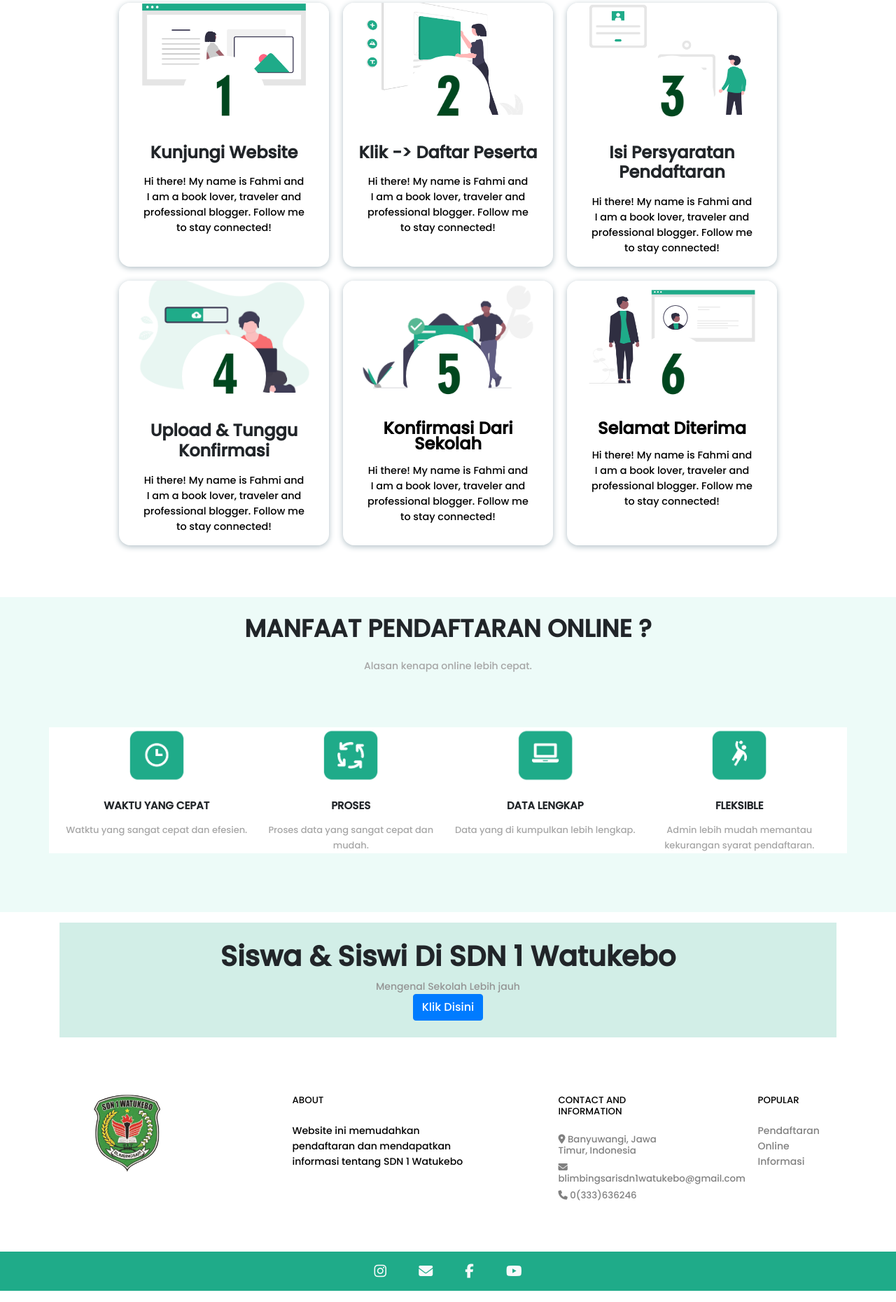
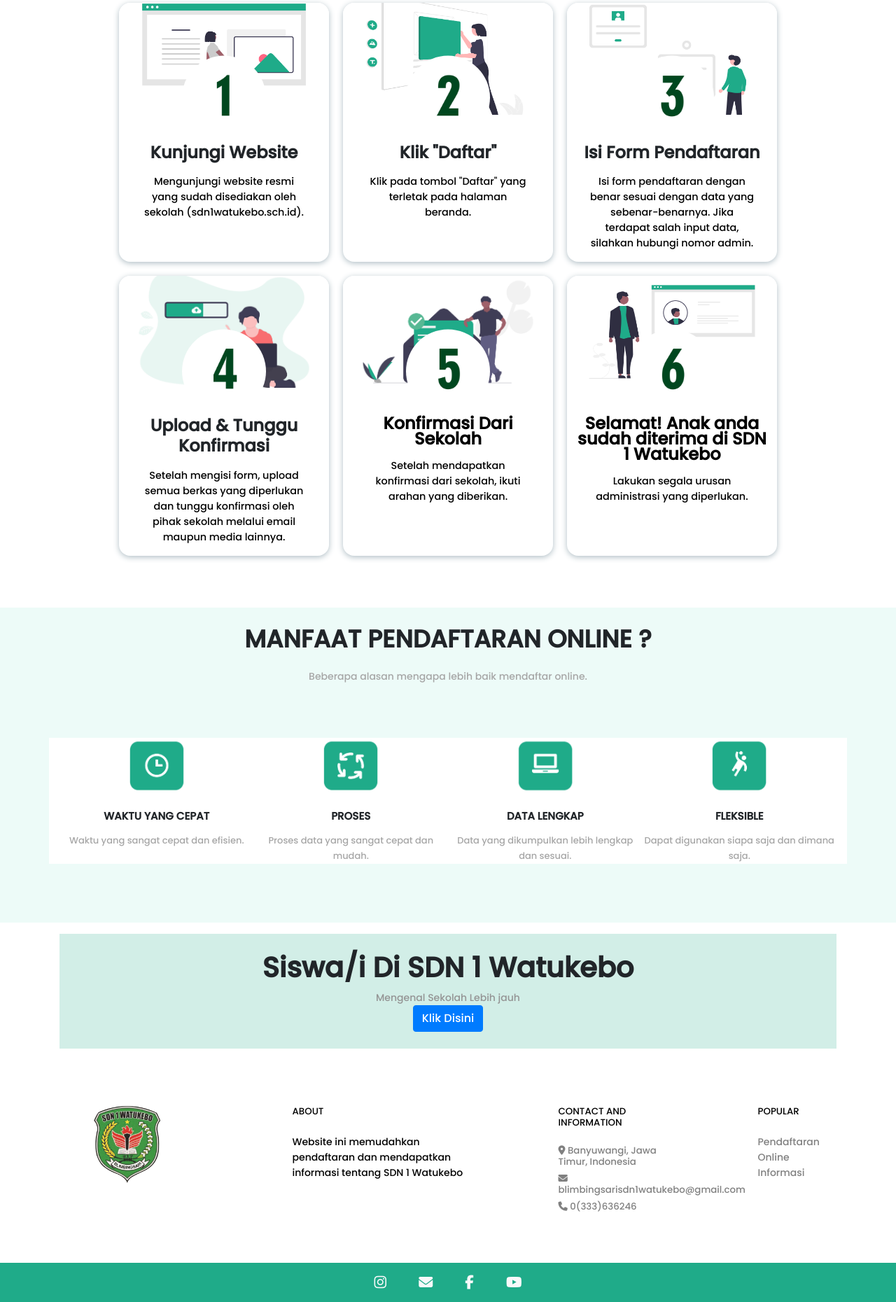
Before and after one commit to BC07/SDN-1-Watukebo, a Laravel app: page /informasi in a window 1280 px wide. Shown: the part 691-2551 px from the top of the page at 70% size. Run offline with Laravel 8, Linux system fonts and the light colour scheme; some libraries are stand-ins or nearby versions.

Commit message:
edit informasi tutorial

```diff
--- a/resources/views/informasi.blade.php
+++ b/resources/views/informasi.blade.php
@@ -23,26 +23,26 @@
                 <div class='banner-img1'></div>
                 <img src="{{ asset('assets/img/1.jpg') }}" alt='profile image' class="profile-img">
                 <h1 class="container name">Kunjungi Website</h1>
-          <p class="description">Hi there! My name is Fahmi and I am a book lover, traveler and professional blogger.
-            Follow me to stay connected!</p>
+                <p class="description">Mengunjungi website resmi yang sudah disediakan
+                    oleh sekolah (sdn1watukebo.sch.id).</p>
                 <!-- <button class='btn'>Follow</button> -->
             </div>
 
             <div class=" tutorial b">
                 <div class='banner-img2'></div>
                 <img src="{{ asset('assets/img/2.jpg') }}" alt='profile image' class="profile-img">
-          <h1 class="container name">Klik -> Daftar Peserta</h1>
-          <p class="description">Hi there! My name is Fahmi and I am a book lover, traveler and professional blogger.
-            Follow me to stay connected!</p>
+                <h1 class="container name">Klik "Daftar"</h1>
+                <p class="description">Klik pada tombol "Daftar" yang terletak pada halaman beranda. </p>
                 <!-- <button class='btn'>Follow</button> -->
             </div>
 
             <div class=" tutorial c">
                 <div class='banner-img3'></div>
                 <img src="{{ asset('assets/img/3.jpg') }}" alt='profile image' class="profile-img">
-          <h1 class="container name">Isi Persyaratan Pendaftaran</h1>
-          <p class="description">Hi there! My name is Fahmi and I am a book lover, traveler and professional blogger.
-            Follow me to stay connected!</p>
+                <h1 class="container name">Isi Form Pendaftaran</h1>
+                <p class="description">Isi form pendaftaran dengan benar sesuai dengan data yang sebenar-benarnya.
+                    Jika terdapat salah input data, silahkan hubungi nomor admin.
+                </p>
                 <!-- <button class='btn'>Follow</button> -->
             </div>
 
@@ -50,8 +50,8 @@
                 <div class='banner-img4'></div>
                 <img src="{{ asset('assets/img/4.jpg') }}" alt='profile image' class="profile-img">
                 <h1 class="container name">Upload & Tunggu Konfirmasi</h1>
-          <p class="description">Hi there! My name is Fahmi and I am a book lover, traveler and professional blogger.
-            Follow me to stay connected!</p>
+                <p class="description">Setelah mengisi form, upload semua berkas yang diperlukan dan tunggu konfirmasi
+                    oleh pihak sekolah melalui email maupun media lainnya.</p>
                 <!-- <button class='btn'>Follow</button> -->
             </div>
 
@@ -59,17 +59,15 @@
                 <div class='banner-img5'></div>
                 <img src="{{ asset('assets/img/5.jpg') }}" alt='profile image' class="profile-img">
                 <p class="container name">Konfirmasi Dari Sekolah</p>
-          <p class="description">Hi there! My name is Fahmi and I am a book lover, traveler and professional blogger.
-            Follow me to stay connected!</p>
+                <p class="description">Setelah mendapatkan konfirmasi dari sekolah, ikuti arahan yang diberikan.</p>
                 <!-- <button class='btn'>Follow</button> -->
             </div>
 
             <div class=" tutorial">
                 <div class='banner-img6'></div>
                 <img src="{{ asset('assets/img/6.jpg') }}" alt='profile image' class="profile-img">
-          <p class="container name">Selamat Diterima</p>
-          <p class="description">Hi there! My name is Fahmi and I am a book lover, traveler and professional blogger.
-            Follow me to stay connected!</p>
+                <p class="container name">Selamat! Anak anda sudah diterima di SDN 1 Watukebo</p>
+                <p class="description">Lakukan segala urusan administrasi yang diperlukan.</p>
                 <!-- <button class='btn'>Follow</button> -->
             </div>
         </div>
@@ -80,7 +78,7 @@
     <br class="space">
     <div>
         <h1 class="container garis2">MANFAAT PENDAFTARAN ONLINE ?</h1>
-      <p class="p-why">Alasan kenapa online lebih cepat.</p>
+        <p class="p-why">Beberapa alasan mengapa lebih baik mendaftar online.</p>
 
     </div>
     <div class="container konten-kotak">
@@ -88,7 +86,7 @@
             <div class="col-lg-3 col-md-12 container-informasi-desc">
                 <img class="vector" src="{{ asset('assets/img/1k.png') }}" alt="">
                 <h4>WAKTU YANG CEPAT</h4>
-          <p class="p-deskripsi">Watktu yang sangat cepat dan efesien.</p>
+                <p class="p-deskripsi">Waktu yang sangat cepat dan efisien.</p>
             </div>
             <div class="col-lg-3 col-md-12 container-informasi-desc">
                 <img class="vector" src="{{ asset('assets/img/2k.png') }}" alt="">
@@ -98,12 +96,12 @@
             <div class="col-lg-3 col-md-12 container-informasi-desc">
                 <img class="vector" src="{{ asset('assets/img/3k.png') }}" alt="">
                 <h4>DATA LENGKAP</h4>
-          <p class="p-deskripsi">Data yang di kumpulkan lebih lengkap.</p>
+                <p class="p-deskripsi">Data yang dikumpulkan lebih lengkap dan sesuai.</p>
             </div>
             <div class="col-lg-3 col-md-12 container-informasi-desc">
                 <img class="vector" src="{{ asset('assets/img/4k.png') }}" alt="">
                 <h4>FLEKSIBLE</h4>
-          <p class="p-deskripsi">Admin lebih mudah memantau kekurangan syarat pendaftaran.</p>
+                <p class="p-deskripsi">Dapat digunakan siapa saja dan dimana saja.</p>
             </div>
         </div>
     </div>
@@ -120,11 +118,12 @@
     <div class="container-siswa text-center">
         <br>
         <div class="judul-last-informasi">
-        <h1 class="container besar">Siswa & Siswi Di SDN 1 Watukebo </h1>
+            <h1 class="container besar">Siswa/i Di SDN 1 Watukebo </h1>
             <p class="why">Mengenal Sekolah Lebih jauh</p>
         </div>
         <div class="koten-2-kotak ">
-        <button type='button' onclick="location.href='{{ route('datasiswa.index') }}';" class='btn btn-primary center-block'> Klik Disini</button>
+            <button type='button' onclick="location.href='{{ route('datasiswa.index') }}';"
+                class='btn btn-primary center-block'> Klik Disini</button>
         </div>
         <br>
     </div>
```
Also changed, not shown: resources/views/program.blade.php (+3 -22 lines), resources/views/programsekolah/create.blade.php (+6 -10 lines), resources/views/programsekolah/edit.blade.php (+9 -11 lines), resources/views/programsekolah/index.blade.php (+13 -13 lines). Lines whose indentation alone changed are shown as unchanged.
